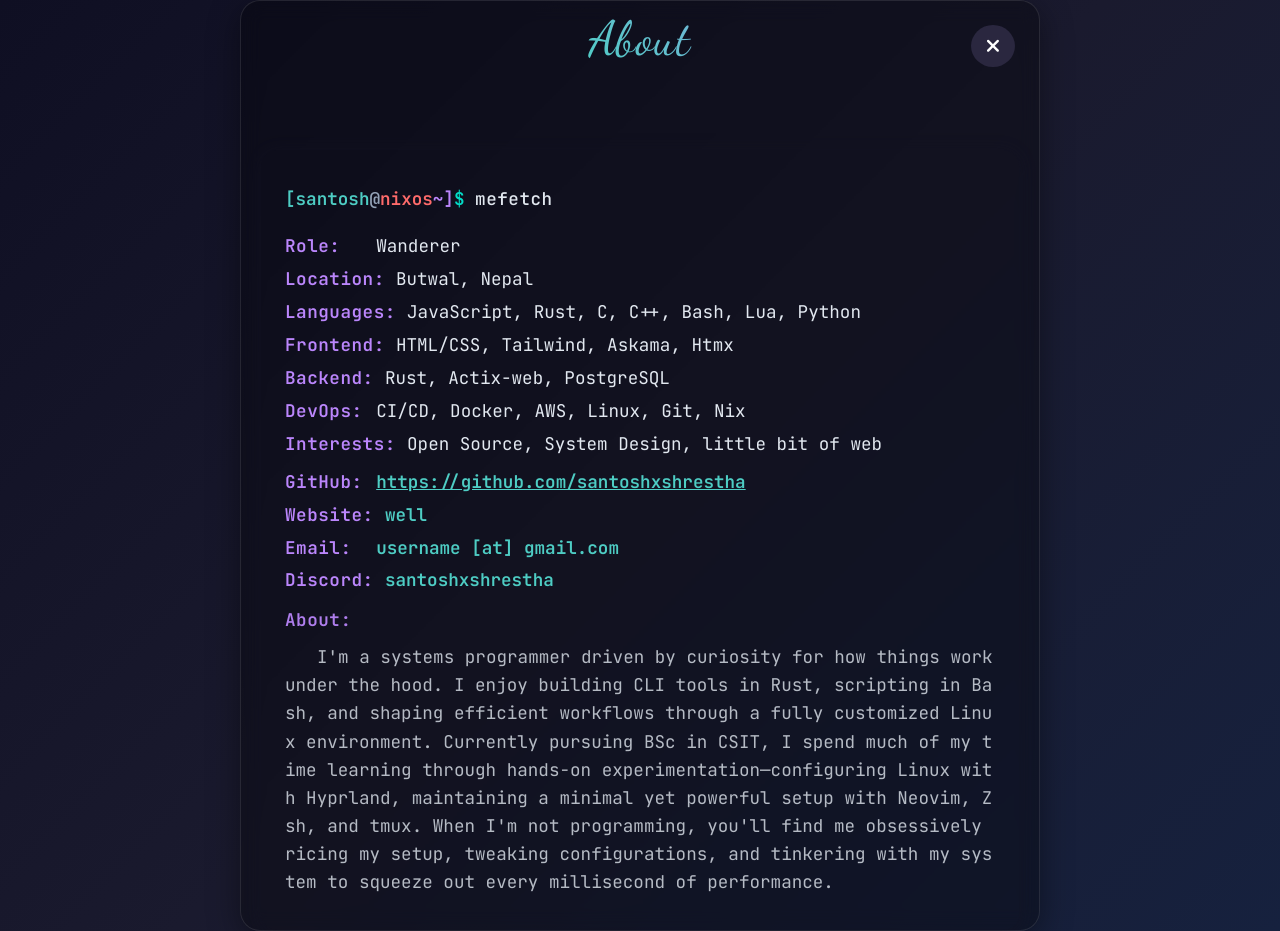
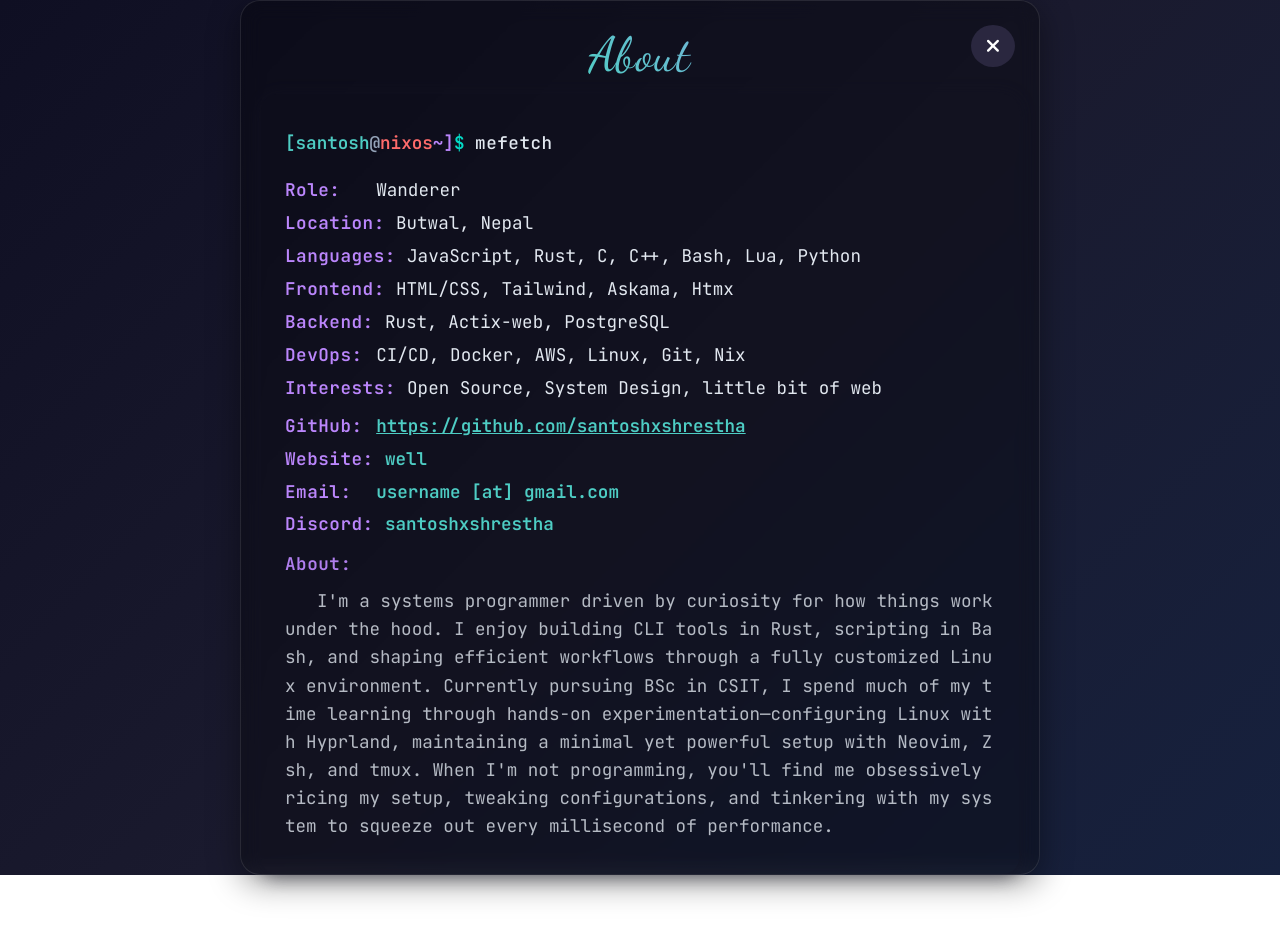
Before and after one commit to santoshxshrestha/santoshxshrestha.tech, a Next.js app: page /about in a window 1280 px wide. After the commit the page ends 875 px from the top, so only its background shows below. Built offline with nearby package versions, Linux system fonts and the light colour scheme.

Commit message:
Refine CSS spacing and format body font-family for readability

```diff
--- a/app/globals.css
+++ b/app/globals.css
@@ -50,7 +50,13 @@
 }
 
 body {
-  font-family: var(--font-inter), -apple-system, BlinkMacSystemFont, "Segoe UI", Roboto, sans-serif;
+  font-family:
+    var(--font-inter),
+    -apple-system,
+    BlinkMacSystemFont,
+    "Segoe UI",
+    Roboto,
+    sans-serif;
   line-height: 1.6;
   color: #e2e8f0;
   background: linear-gradient(135deg, #0f0f23 0%, #1a1a2e 50%, #16213e 100%);
@@ -223,7 +229,6 @@ body {
   min-height: 250px;
   border-radius: 16px;
   padding: 2.2rem 1.5rem;
-  margin-top: 1rem;
   font-family: var(--font-jetbrains-mono), "Fira Mono", "Consolas", monospace;
   font-size: 1.1rem;
   position: relative;
@@ -914,7 +919,8 @@ body {
   justify-content: center;
   font-size: 3rem;
   font-weight: 300;
-  margin-bottom: 0.5rem;
+  margin-top: 1rem;
+  margin-bottom: -3rem;
 }
 
 .about-page .header {
```
